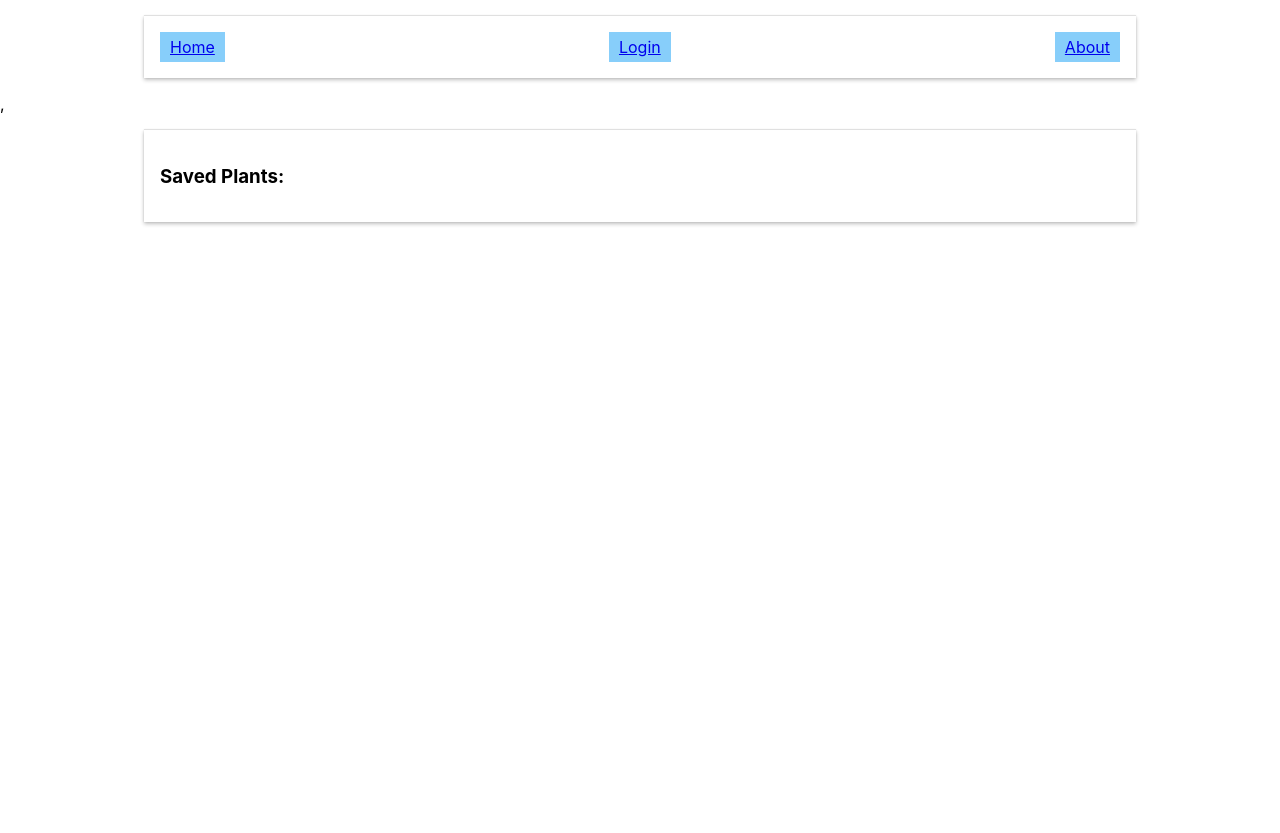
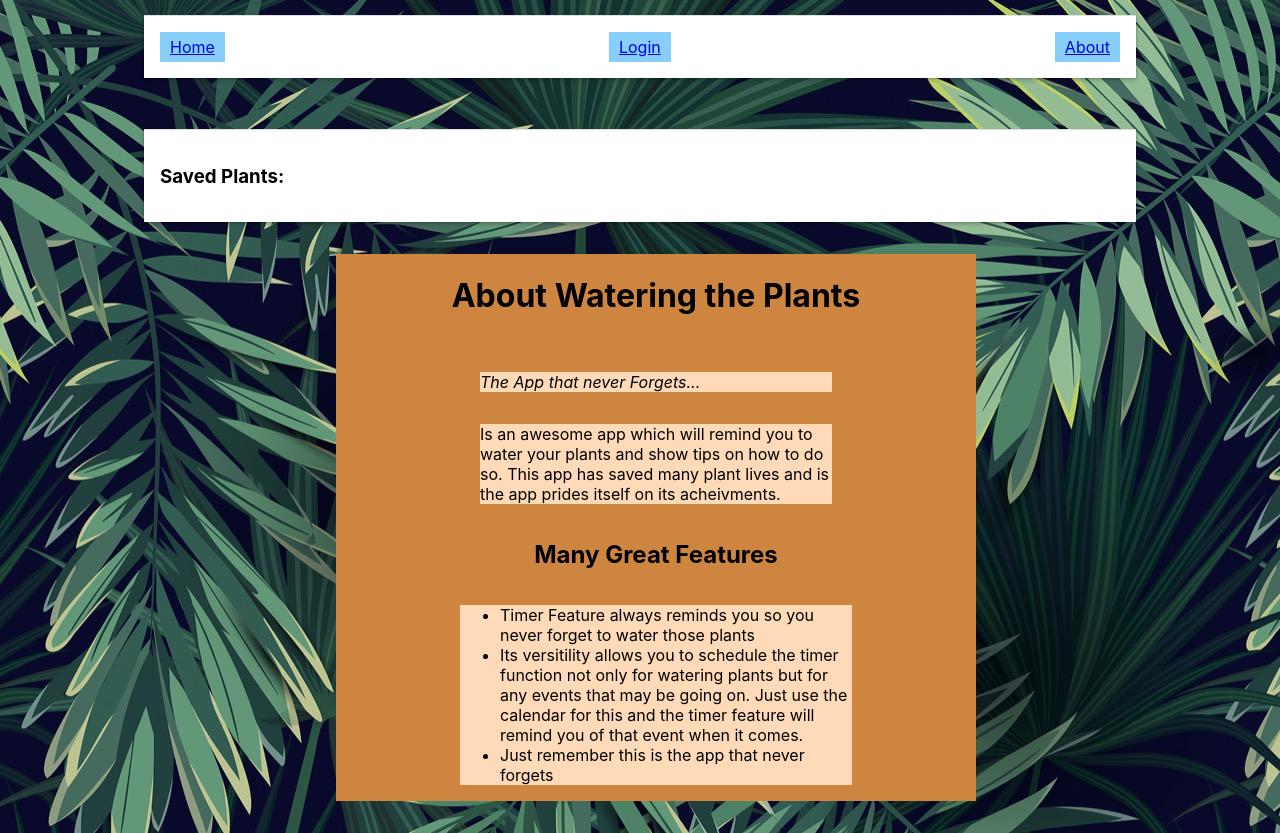
Before and after one commit to extrude575757/waterplantsApp, a React (Create React App) app: page /about in a window 1280 px wide. Before the commit the page ends 800 px from the top, so only its background shows below. Built offline with nearby package versions, Linux system fonts and the light colour scheme.

Commit message:
Styles and background images about page made

```diff
--- a/src/App.css
+++ b/src/App.css
@@ -7,6 +7,29 @@
   margin:1rem;
   width:100%;
   height:100%;
+
+}
+#BackImg{
+  background-image: url('/Assets/Green-Tropical-Plant-Wallpaper-Mural-Plain.jpg');
+}
+#About.App{
+  width:70%;
+  height:100%;
+  max-width: 50%;
+  max-height: 100%;
+
+  background-color: peru;
+}
+.App > p{
+  width:55%;
+  height: 100%;
+  background-color: peachpuff;
+
+}
+.App > ul{
+  width:55%;
+  height: 100%;
+  background-color: peachpuff;
 
 }
 .App > form.App{
--- a/src/App.js
+++ b/src/App.js
@@ -3,7 +3,8 @@ import React from 'react';
 
 import { BrowserRouter as Router, Route, Switch} from 'react-router-dom';
 // import PrivateRoute from './Auth/PrivateRoute';
-
+import PlantsList from './components/PlantsList';
+import About from './components/About';
 import SignUp from './Auth/SignUp';
 import Login from './components/Login'
 import Heading from './Heading';
@@ -18,10 +19,13 @@ function App() {
         <Switch>
         <Route exact path="/" component={SignUp} />
         <Route exact path="/login" component={Login} />
+        <Route  path="/auth/register/:username" component={PlantsList} />
         {/* <PrivateRoute path="/home" component={HomePage} />
         <PrivateRoute path="/NewEntry" component={NewEntryPage} />
         <PrivateRoute path="/MyEntries" component={EntryArchive} />
         <PrivateRoute path="/edit/:id" component={Edit} />  */}
+
+        <Route path="/about" component={About} />
         </Switch>
 
 
--- a/src/Auth/SignUp.js
+++ b/src/Auth/SignUp.js
@@ -8,10 +8,23 @@ import {  Link  } from 'react-router-dom';
 // import WelcomeLogIn from '../Components/WelcomeLogIn.js';
 import * as yup from "yup";
 
+
+// const phoneRegExp = /^((\\+[1-9]{1,4}[ \\-]*)|(\\([0-9]{2,3}\\)[ \\-]*)|([0-9]{2,4})[ \\-]*)*?[0-9]{3,4}?[ \\-]*[0-9]{3,4}?$/
+
+
+// phone_number: Yup.string()
+//   .required("required")
+//   .matches(phoneRegExp, 'Phone number is not valid')
+//   .min(10, "to short")
+//   .max(10, "to long"),
+
+const phoneRegExp = /^((\\+[1-9]{1,4}[ \\-]*)|(\\([0-9]{2,3}\\)[ \\-]*)|([0-9]{2,4})[ \\-]*)*?[0-9]{3,4}?[ \\-]*[0-9]{3,4}?$/;
+
 const formSchema = yup.object().shape({
   username: yup.string().required(),
   email: yup.string().email().required(),
   password: yup.string().required(),
+  phoneNumber:yup.string().matches(phoneRegExp, 'Phone number is not valid'),
   terms: yup.boolean().oneOf([true], "Please agree to terms of use")
 
 });
@@ -25,7 +38,8 @@ const [ButtonDisabled,setButtonDisabled] = useState();
 const [credentials, setCredentials] = useState({
   username: '',
   password: '',
-  email:''
+  email:'',
+  phoneNumber:''
 })
 
 
@@ -34,10 +48,33 @@ const [errorState, setErrorState] = useState({
   username: "",
   email: "",
   password: "",
+  phoneNumber: "",
   terms: ""
 });
 
+
+const [usr,setUsr ] = useState({
+  username:"",
+  email: "",
+  phoneNumber: ""
+});
+
+
+// yup.addMethod(yup.string, "phone", function(messageError = 'Phone number is not valid') {
+//   const phoneRegExp = /^((\\+[1-9]{1,4}[ \\-]*)|(\\([0-9]{2,3}\\)[ \\-]*)|([0-9]{2,4})[ \\-]*)*?[0-9]{3,4}?[ \\-]*[0-9]{3,4}?$/
+//   return this.test('phone', messageError, value => {
+//     if (value && value.length > 0) {
+//       return phoneRegExp.test(value)
+//     }
+//     return true
+//   })
+// })
 const validate = event => {
+
+
+
+
+
     let value =
       event.target.type === "checkbox" ? event.target.checked : event.target.value;
     yup
@@ -71,13 +108,19 @@ const validate = event => {
     setCredentials({
       ...credentials,
       [e.target.name]: e.target.value
-      })}
+      })
+      setUsr({
+          ...usr,
+          [e.target.name]: e.target.value
+        })
+
+    }
 
   const signUp = e => {
     e.preventDefault()
     console.log(credentials)
     axiosWithAuth()
-      .post('/auth/register', credentials)
+      .post('/auth/register', usr)
       .then(res => {
         localStorage.setItem('token', res.data.token)
         // props.history.push('/home')
@@ -129,6 +172,19 @@ const validate = event => {
                 value={credentials.password}
                 onChange={handleChange}
               />
+              <label htmlFor="phoneNumber">
+                PHONENUMBER
+                {errorState.phoneNumber.length >= 11 ? (
+          <p className="error App-logo">{errorState.phoneNumber}</p>
+        ) : null}
+              </label>
+              <input
+                type='text'
+                name='phoneNumber'
+                placeholder='PHONE NUMBER'
+                value={formSchema.phoneNumber}
+                onChange={handleChange}
+              />
               <label htmlFor="registerbtn">
                 REGISTER
               </label>
--- /dev/null
+++ b/src/components/About.js
@@ -0,0 +1,41 @@
+import React from 'react';
+import { useParams } from 'react-router-dom';
+
+
+
+const PlantsList = ( ) =>{
+
+    const { username } = useParams();
+
+const uname = username;
+    return (
+
+        <div id="About" className="App">
+            <h1>About Watering the Plants</h1>
+            <br />
+            <p>
+                <i>The App that never Forgets...</i>
+            </p>
+            <p>
+                Is an awesome app which will remind you to water your plants and show tips on how to do so. This app has saved
+                many plant lives and is the app prides itself on its acheivments.
+            </p>
+            <h2>
+                Many Great Features
+            </h2>
+            <ul>
+                <li>
+                    Timer Feature always reminds you so you never forget to water those plants
+                </li>
+                <li>
+                    Its versitility allows you to schedule the timer function not only for watering plants but for any events that may be going on. Just use the calendar for this and the timer feature will remind you of that event when it comes.
+                </li>
+                <li>
+                    Just remember this is the app that never forgets
+                </li>
+            </ul>
+        </div>
+    );
+}
+
+export default PlantsList
--- a/src/components/Login.js
+++ b/src/components/Login.js
@@ -1,7 +1,8 @@
 import React, { useState, useContext } from 'react';
-import { NavLink } from 'react-router-dom';
+import { NavLink, useHistory } from 'react-router-dom';
 import { StoreContext } from '../contextAPI/Context.js';
 
+import { matchPath } from "react-router";
 
 
 
@@ -12,6 +13,7 @@ import { axiosWithAuth } from '../Auth/axiosWithAuth.js';
 //   background-color:blue;
 // `;
 export default function Login(props) {
+  const history = useHistory();
   const { userInfo, setUserInfo } = useContext(StoreContext);
   const [form, setForm] = useState({
     username: userInfo?.username,
@@ -42,7 +44,16 @@ export default function Login(props) {
       });
   };
 const PlantsList = () =>{
+  // const match = matchPath(`/auth/register/${form.username}`, {
+  //   path: "/auth/register/:username",
+  //   exact: false,
+  //   strict: true
+  // });
 
+
+
+    history.push(`/auth/register/${form.username}`);
+    // history.replace();
 }
   return (
 
--- a/src/components/PlantsList.js
+++ b/src/components/PlantsList.js
@@ -1,6 +1,20 @@
+import React from 'react';
+import { useParams } from 'react-router-dom';
 
-const PlantsList = () =>{
 
+
+const PlantsList = ( ) =>{
+
+    const { username } = useParams();
+
+const uname = username;
+    return (
+        <div>
+            <p>
+                Hello {uname }
+            </p>
+        </div>
+    );
 }
 
 export default PlantsList
--- a/src/index.css
+++ b/src/index.css
@@ -1,5 +1,6 @@
 
 body {
+  background-image: url('Assets/Green-Tropical-Plant-Wallpaper-Mural-Plain.jpg');
   margin: 0;
   background-color: white;
   font-family: -apple-system, BlinkMacSystemFont, 'Segoe UI', 'Roboto', 'Oxygen',
```
Also changed, not shown: src/Assets/Green-Tropical-Plant-Wallpaper-Mural-Plain.jpg (added), 19 other files (tests, documents, lock files or other folders).
